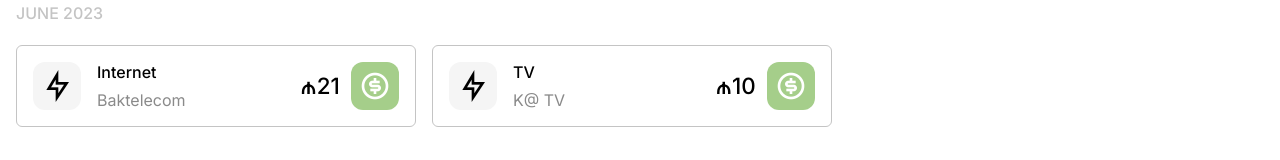
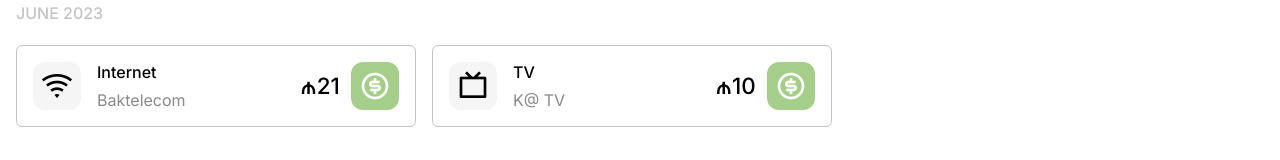
Before and after one commit to Lexeor/pay-vault, a React (Create React App) app: page /dashboard in a window 1280 px wide. Shown: the part 127-287 px from the top of the page. Built offline with nearby package versions, Linux system fonts and the light colour scheme.

Commit message:
Icons added to Card

```diff
--- a/src/components/Card.tsx
+++ b/src/components/Card.tsx
@@ -7,6 +7,16 @@ type CardProps = {
   currency: string;
   isPayed: boolean;
   payFunc?: () => void;
+};
+
+const icons: { [name: string]: string } = {
+  Internet: "ri-wifi-line",
+  TV: "ri-tv-line",
+  Mobile: "ri-smartphone-line",
+  Electricity: "ri-flashlight-line",
+  Rent: "ri-home-3-line",
+  Water: "ri-drop-line",
+  Gas: "ri-fire-line",
 };
 
 const Card = ({ type, provider, cost, currency, isPayed }: CardProps) => {
@@ -27,7 +37,7 @@ const Card = ({ type, provider, cost, currency, isPayed }: CardProps) => {
     <div className="card" onClick={handleOpen}>
       <div className="card-body">
         <div className="card-icon">
-          <i className="ri-flashlight-line icon"></i>
+          <i className={`${icons[type]} icon`}></i>
         </div>
         <div className="card-header">
           <span className="card-service-text">{type}</span>
```
